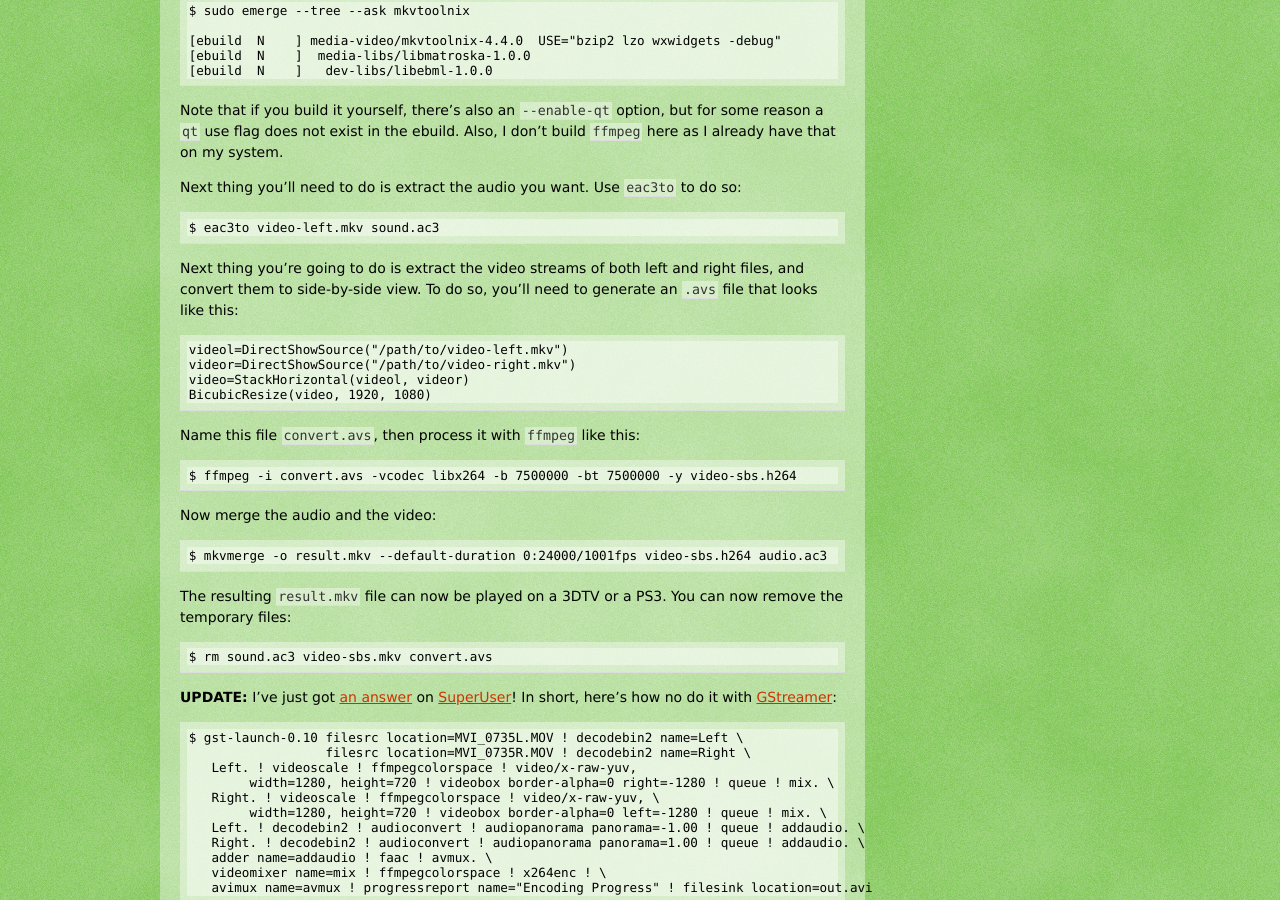
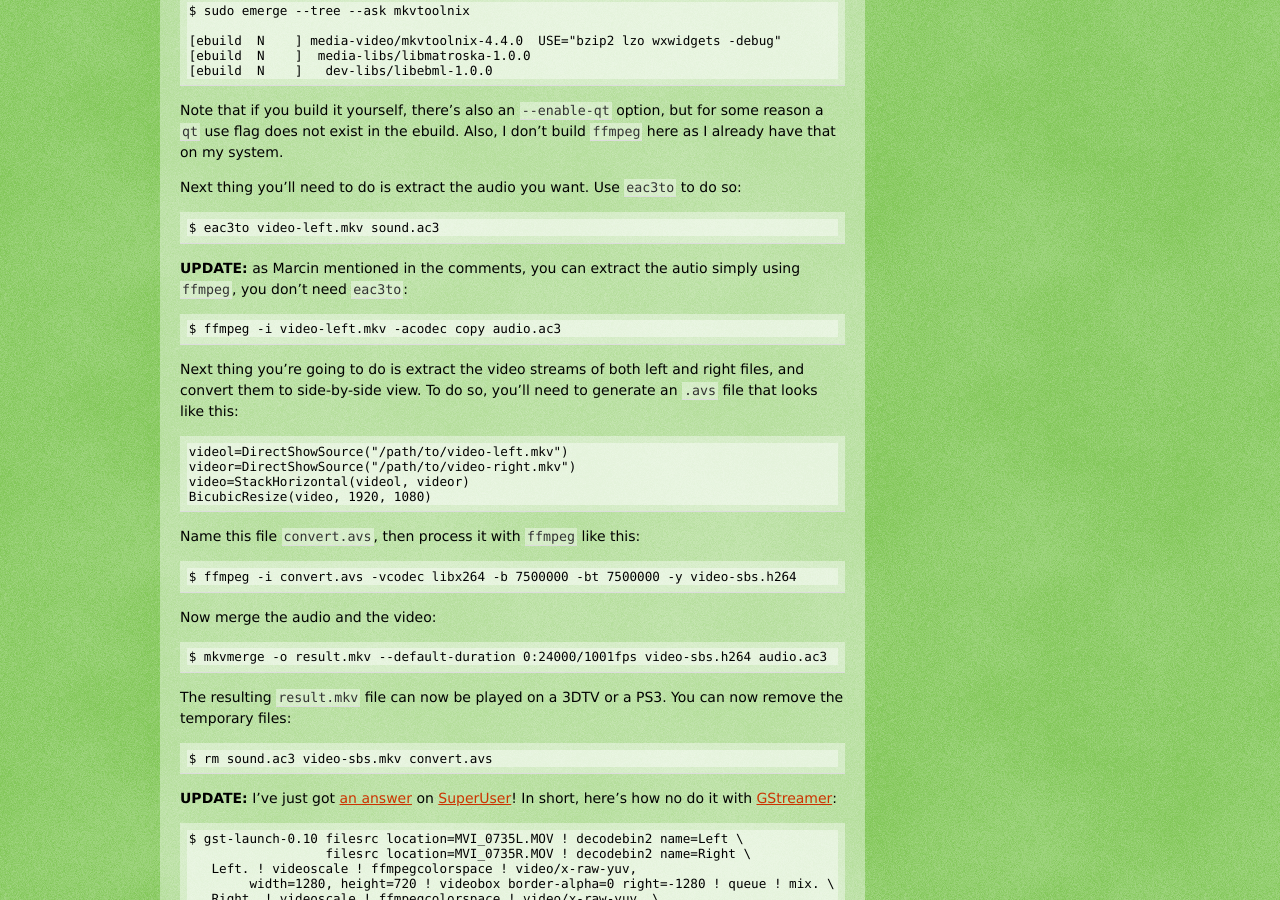
Before and after one commit to attilaolah/attilaolah.github.io, a Jekyll site: the page built from _posts/2011-01-22-merging-mkv-files-with-mkvtoolnix-ffmpeg-and-avisynth.markdown, in a window 1280 px wide and 900 px high, scrolled down 997 px. Built offline with Jekyll 4.4.1, drawn with Linux system fonts in a browser that asks for light colours; nearby versions of some CDN libraries; comment, search, counter and statistics services are not loaded.

Commit message:
update post as per marcin's comment

```diff
--- a/_posts/2011-01-22-merging-mkv-files-with-mkvtoolnix-ffmpeg-and-avisynth.markdown
+++ b/_posts/2011-01-22-merging-mkv-files-with-mkvtoolnix-ffmpeg-and-avisynth.markdown
@@ -64,6 +64,11 @@ so:
 
     $ eac3to video-left.mkv sound.ac3
 
+**UPDATE:** as *Marcin* mentioned in the comments, you can extract the autio
+simply using `ffmpeg`, you don't need `eac3to`:
+
+    $ ffmpeg -i video-left.mkv -acodec copy audio.ac3
+
 Next thing you're going to do is extract the video streams of both left and
 right files, and convert them to side-by-side view. To do so, you'll need to
 generate an `.avs` file that looks like this:
```
